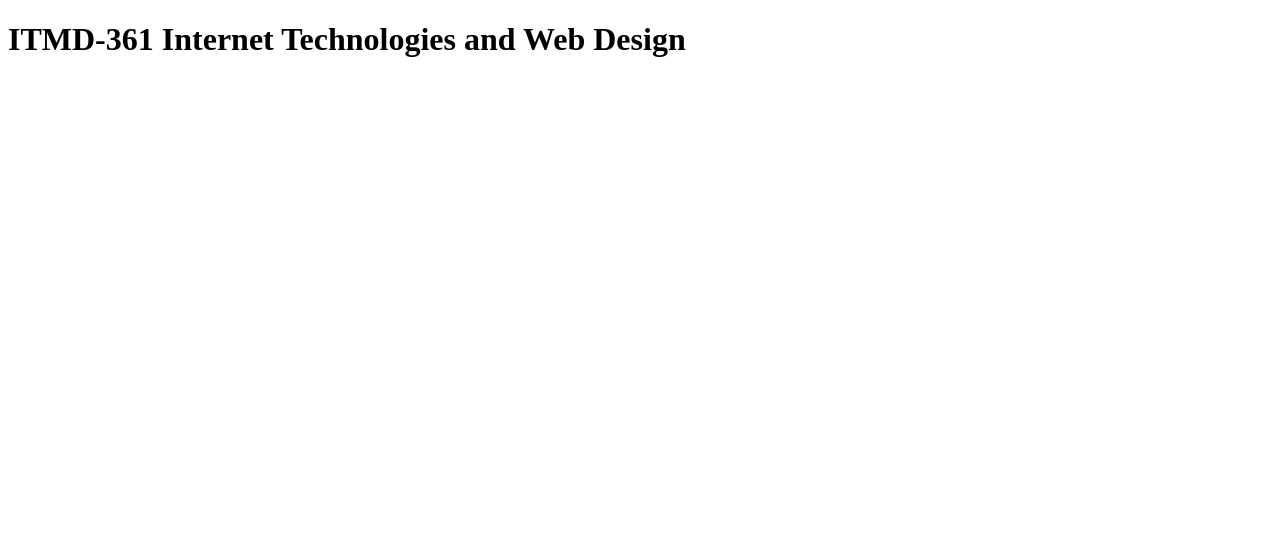
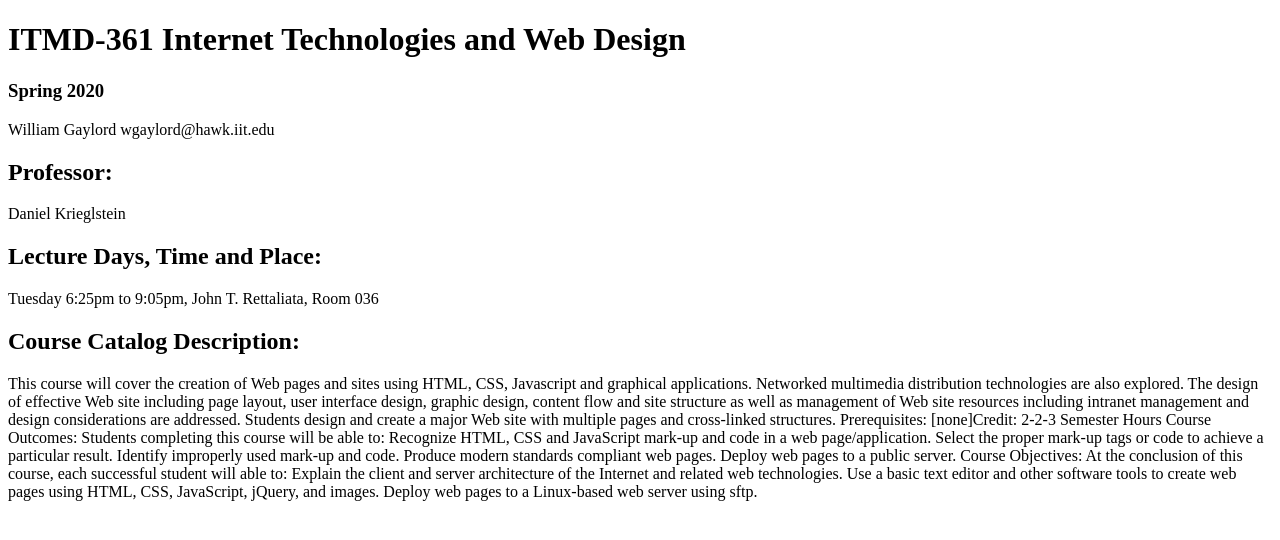
Before and after one commit to wgaylord/itmd-361-spring2020-Lab2, a plain HTML site: page index.html in a window 1280 px wide. Drawn offline with Linux system fonts and the light colour scheme.

Commit message:
Saving progress in adding html tags to raw text.

```diff
--- a/index.html
+++ b/index.html
@@ -8,5 +8,25 @@
   <header>
     <h1>ITMD-361 Internet Technologies and Web Design</h1>
   </header>
+    <h3>Spring 2020</h3>
+    <p>William Gaylord wgaylord@hawk.iit.edu</p>
+    <h2>Professor:</h2>
+    <p>Daniel Krieglstein</p>
+    <h2>Lecture Days, Time and Place:</h2>
+    <p>Tuesday 6:25pm to 9:05pm, John T. Rettaliata, Room 036</p>
+    <h2>Course Catalog Description:</h2>
+This course will cover the creation of Web pages and sites using HTML, CSS, Javascript and graphical applications. Networked multimedia distribution technologies are also explored. The design of effective Web site including page layout, user interface design, graphic design, content flow and site structure as well as management of Web site resources including intranet management and design considerations are addressed. Students design and create a major Web site with multiple pages and cross-linked structures. Prerequisites: [none]Credit: 2-2-3 Semester Hours
+Course Outcomes:
+Students completing this course will be able to:
+Recognize HTML, CSS and JavaScript mark-up and code in a web page/application.
+Select the proper mark-up tags or code to achieve a particular result.
+Identify improperly used mark-up and code.
+Produce modern standards compliant web pages.
+Deploy web pages to a public server.
+Course Objectives:
+At the conclusion of this course, each successful student will able to:
+Explain the client and server architecture of the Internet and related web technologies.
+Use a basic text editor and other software tools to create web pages using HTML, CSS, JavaScript, jQuery, and images.
+Deploy web pages to a Linux-based web server using sftp.
 </body>
 </html>
```
